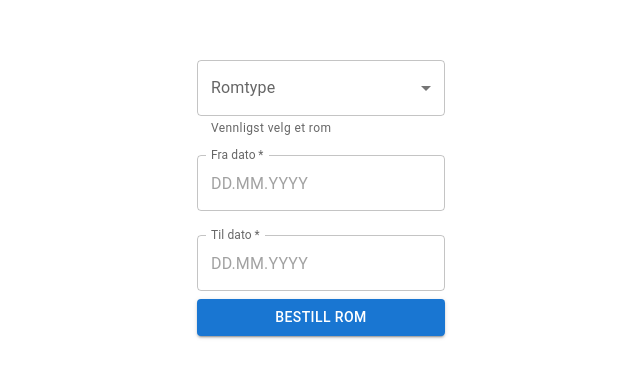
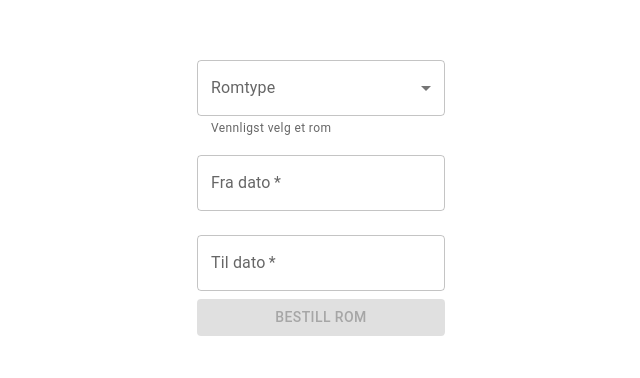
Before and after one commit to inge1980/hotel_booking_case_2024_improved, a Next.js app: page / in a window 1280 px wide. Shown: the part 206-584 px from the top of the page, without its empty margins (319-959 px from the left). Built offline with nearby package versions, Linux system fonts and the light colour scheme.

Commit message:
Improved error handling

```diff
--- a/package.json
+++ b/package.json
@@ -1,6 +1,6 @@
 {
-  "name": "hotel_booking_case_2024",
-  "version": "0.1.0",
+  "name": "hotel_booking_case_2024_improved",
+  "version": "0.2.0",
   "private": true,
   "scripts": {
     "dev": "next dev & open-cli http://localhost:3000",
--- a/src/components/BookingForm.tsx
+++ b/src/components/BookingForm.tsx
@@ -14,50 +14,124 @@ const CustomTextField = (props: TextFieldProps) => (
 const MAX_DATE = dayjs().add(364, 'day'); // Kan maks bestille hotell 364 dager fremover i tid
 
 const BookingForm: React.FC = () => {
-    const [roomType,    setRoomType ] = useState<string>('');
-    const [startDate,   setStartDate] = useState<Dayjs | null>(null);
-    const [endDate,     setEndDate  ] = useState<Dayjs | null>(null);
-    const [error,       setError    ] = React.useState<DateValidationError | null>(null);
+    // STATE HANDLING OG DEBOUNCING
+    // Debounce i denne sammenhengen:
+    //      Datepicker input oppdatering med forsinkelse
+    //      Tastetrykk: Vi oppdaterer hvis tastene står urørt i 0.5 sek
+    //      Museklikk: State change kan føre til flickering av datapicker popper, men 0.5 sek fjerner det.
+    // Notat # her kunne jeg med fordel ha brukt et state handling library
+    const delay = 500;
+    const [roomType,        setRoomType       ] = useState<string>('');
+    const [startDate,       setStartDate      ] = useState<Dayjs | null>(null);
+    const [endDate,         setEndDate        ] = useState<Dayjs | null>(null);
 
-    // Datepicker input oppdatering med forsinkelse
-    // Tastetrykk: Vi oppdaterer hvis tastene står urørt i 0.5 sek
-    // Museklikk: State change kan føre til flickering av datapicker popper, men 0.5 sek fjerner det.
-    const updatedStartDate  = useDebounce(startDate,    500);
-    const updatedEndDate    = useDebounce(endDate,      500);
-    const updatedError      = useDebounce(error,        500);
+    const [startDateError,  setStartDateError ] = useState<DateValidationError | null>(null);
+    const [endDateError,    setEndDateError   ] = useState<DateValidationError | null>(null);
+    const [genericError ,   setGenericError   ] = useState<string | null>(null);
 
-    const handleRoomTypeChange  = (e: SelectChangeEvent<string>)        => { setRoomType    (e.target.value as string); };
-    const handleStartDateChange = (newDate: Dayjs | null)               => { setStartDate   (newDate);                  };
-    const handleEndDateChange   = (newDate: Dayjs | null)               => { setEndDate     (newDate);                  };
-    const handleOnError         = (error: DateValidationError)          => { setError       (error);                    };
-    const errorMessage = React.useMemo(() => {
-        switch (updatedError) {
-          case 'maxDate':
-          case 'minDate':       { return 'Vennligst velg en dato innen det siste året';   }
-          case 'invalidDate':   { return 'Datoen er ikke gyldig';                         }
-          default:              { return '';                                              }
+    const updatedStartDate                      = useDebounce(startDate,        delay);
+    const updatedStartDateError                 = useDebounce(startDateError,   delay);
+    const updatedEndDate                        = useDebounce(endDate,          delay);
+    const updatedEndDateError                   = useDebounce(endDateError,     delay);
+    const updatedGenericError                   = useDebounce(genericError,     delay);
+
+    const handleStartDateChange     = (newDate:         Dayjs | null)               => { setStartDate(newDate);                 validateDates(newDate, updatedEndDate);                 };
+    const handleEndDateChange       = (newDate:         Dayjs | null)               => { setEndDate  (newDate);                 validateDates(updatedStartDate, newDate);               };
+    const handleRoomTypeChange      = (e:               SelectChangeEvent<string>)  => { setRoomType(e.target.value as string);                                                         };
+    const handleOnStartDateError    = (startDateError:  DateValidationError)        => { setStartDateError(startDateError);     (startDateError)    ? setGenericError('startDateError') : validateDates(updatedStartDate, updatedEndDate); };
+    const handleOnEndDateError      = (endDateError:    DateValidationError)        => { setEndDateError(endDateError)    ;     (endDateError)      ? setGenericError('endDateError')   : validateDates(updatedStartDate, updatedEndDate); };
+
+    const isFormValid = React.useMemo(() => {
+        return (
+          roomType !== '' &&
+          updatedStartDate !== null &&
+          updatedEndDate !== null &&
+          !updatedGenericError
+        );
+    }, [roomType, updatedStartDate, updatedEndDate, updatedGenericError]);
+
+    const getDateErrorMessage = (error: DateValidationError | null | string, label: string) => {
+        switch (error) {
+            case 'maxDate':
+            case 'minDate':       return `${label} må være innenfor det siste året`;
+            case 'invalidDate':   return `Ugyldig ${label.toLowerCase()}`;
+            case 'mismatchDate':  return `${label} må komme i riktig rekkefølge`;
+            case 'sameDate':      return `${label} kan ikke være like`;
+            default:              return '';
         }
-      }, [updatedError]);
+    };
 
+    // Generelle feilmeldinger
+    const genericErrorMessage = React.useMemo(() => {
+        if      (updatedGenericError === 'mismatchDate' ||
+                 updatedGenericError === 'sameDate'         )   {  return getDateErrorMessage(updatedGenericError, 'Datoene');    }
+        else if (updatedGenericError)                           {  return 'Det er en feil i skjemaet, vennligst sjekk feltene.';  }
+        return '';
+    }, [updatedGenericError]);
+
+    // Startdato feilmeldinger
+    const startDateErrorMessage = React.useMemo(() => {
+        return getDateErrorMessage(updatedStartDateError, 'Startdato');
+    }, [updatedStartDateError]);
+
+    // Sluttdato feilmeldinger
+    const endDateErrorMessage = React.useMemo(() => {
+        return getDateErrorMessage(updatedEndDateError, 'Sluttdato');
+    }, [updatedEndDateError]);
 
     // Definer litt felles props, men kun oppdatere når feil oppstår
     const commonSlots = React.useMemo(() => ({
         slots:      { textField: ( textFieldProps:  ( TextFieldProps )) => <CustomTextField {...textFieldProps} />,},
-        slotProps:  { textField: { InputLabelProps: { shrink: true   },     helperText:         errorMessage}     ,},
+        slotProps:  { textField: { InputLabelProps: { shrink: true   },},},
         disablePast: true,
         maxDate: MAX_DATE,
-        onError: handleOnError,
-    }), [errorMessage]);
+    }), [startDateErrorMessage,endDateErrorMessage]);
+
+    // Definer spesifikke props for fra date
+    const startDateProps = {
+        label: 'Fra dato',
+        value: updatedStartDate,
+        onChange: handleStartDateChange,
+        onError: handleOnStartDateError,
+        slotProps: { textField: { helperText: startDateErrorMessage || '' },},
+    };
+
+    // Definer spesifikke props for til dato
+    const endDateProps = {
+        label: 'Til dato',
+        value: updatedEndDate,
+        onChange: handleEndDateChange,
+        onError: handleOnEndDateError,
+        slotProps: { textField: { helperText: endDateErrorMessage || '' },},
+    };
 
     const handleSubmit = (e: React.FormEvent<HTMLFormElement>) => {
         e.preventDefault();
-        console.log('updatedError:',updatedError);
-        if (updatedError !== null) return; // Stopp her hvis det noe som er feil
+        // Validere datoer: Innsjekk før utsjekk
+        if (!validateDates(updatedStartDate, updatedEndDate)) {
+            return;
+        }
 
-        // Ingen feilmeldinger registrert, værsågod fortsett med "innsendelse"
-        const sendOffMessage = `Booking: ${roomType}, Fra: ${startDate?.format('DD.MM.YYYY')}, Til: ${endDate?.format('DD.MM.YYYY')}`;
+        // Ingen feilmeldinger registrert, fortsett med "innsendelse"
+        const sendOffMessage = `Reservasjon: ${roomType}, Fra: ${startDate?.format('DD.MM.YYYY')}, Til: ${endDate?.format('DD.MM.YYYY')}`;
         console.log(sendOffMessage);
         alert(sendOffMessage);
+    };
+
+    const validateDates = (start: Dayjs | null, end: Dayjs | null) => {
+        if (start && end) {
+            // utsjekk må være etter innsjekk
+            if (start.isSame(end)) {
+                setGenericError('sameDate');
+                return false;
+            }
+            if (start.add(1,'day').isAfter(end)) {
+                setGenericError('mismatchDate');
+                return false;
+            }
+        }
+        setGenericError(null); // nullstill generell feilmelding
+        return true;
     };
 
     const roomTypes = [
@@ -72,7 +146,7 @@ const BookingForm: React.FC = () => {
             <form onSubmit={handleSubmit}>
                 <FormControl fullWidth margin="normal">
                     <InputLabel id="room-type-label">Romtype</InputLabel>
-                    <Select onChange={handleRoomTypeChange} label={"Romtype"} variant="outlined" labelId="room-type-label" value={roomType} required >
+                    <Select onChange={handleRoomTypeChange} label={"Romtype"} variant="outlined" labelId="room-type-label" value={roomType} >
                         {roomTypes.map((room) => (
                             <MenuItem key={room.value} value={room.value} disabled={room.disabled} style={room.style}>{room.label}</MenuItem>
                         ))}
@@ -80,9 +154,12 @@ const BookingForm: React.FC = () => {
                     {!roomType &&
                         <FormHelperText id="room-type-helper-text">Vennligst velg et rom</FormHelperText>
                     }
-                    <DatePicker onChange={handleStartDateChange} label="Fra dato" value={updatedStartDate} {...commonSlots} />
-                    <DatePicker onChange={handleEndDateChange} label="Til dato" value={updatedEndDate} {...commonSlots} />
-                    <Button type="submit" variant="contained" color="primary">Bestill rom</Button>
+                    <DatePicker {...commonSlots} {...startDateProps}    />
+                    <DatePicker {...commonSlots} {...endDateProps}      />
+                    {genericErrorMessage &&
+                        <FormHelperText id="generic-helper-text" sx={{ color: 'error.main' }}>{genericErrorMessage}</FormHelperText>
+                    }
+                    <Button type="submit" variant="contained" color="primary" disabled={!isFormValid}>Bestill rom</Button>
                 </FormControl>
             </form>
         </LocalizationProvider>
```
